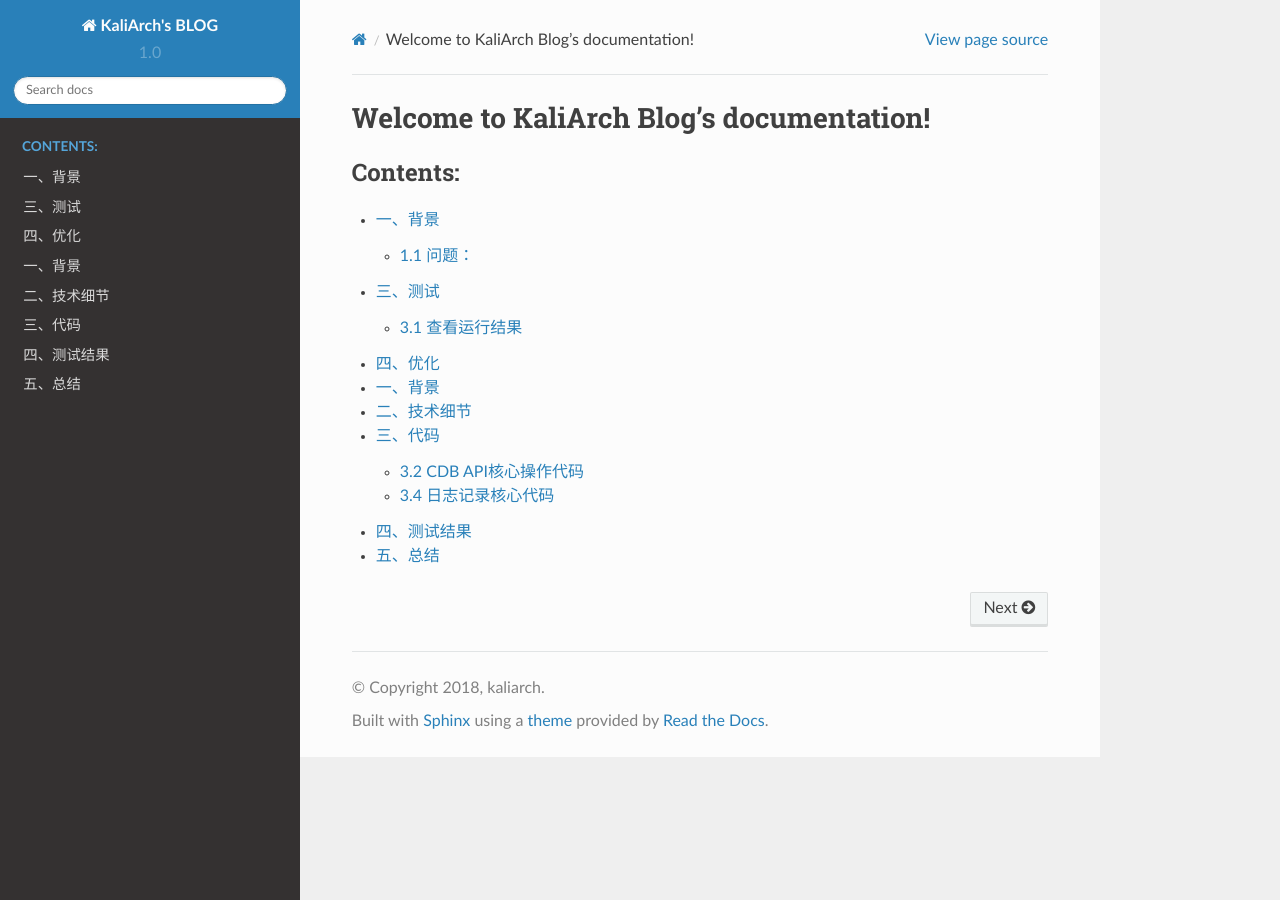
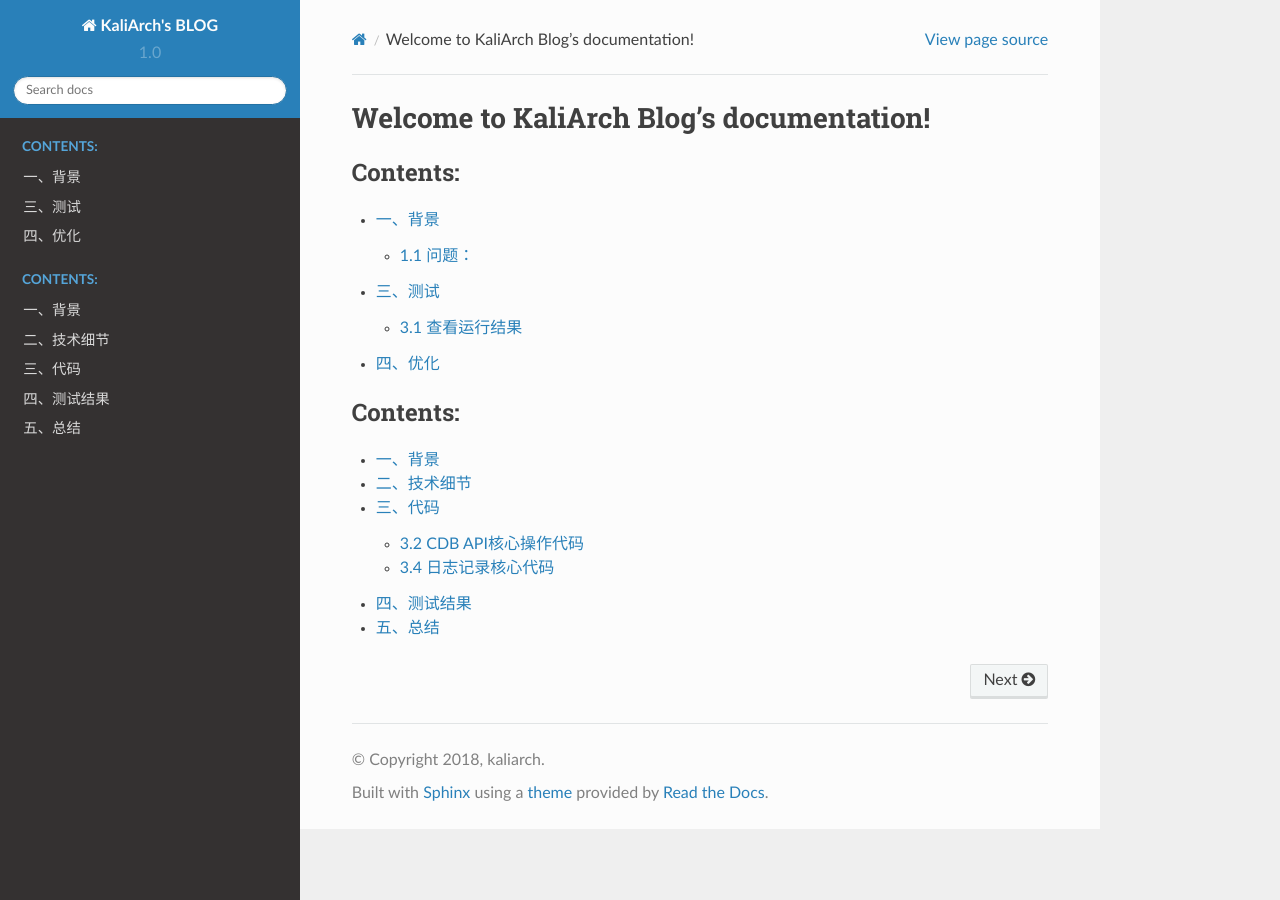
Before and after one commit to youle777/kaliarchblog, a Sphinx documentation site: the page built from source/index.rst, in a window 1280 px wide. Built offline with Sphinx 7.4.7 and the Read the Docs theme 2.0.0, drawn with Linux system fonts in a browser that asks for light colours.

Commit message:
add file

```diff
--- a/source/index.rst
+++ b/source/index.rst
@@ -12,5 +12,9 @@ Welcome to KaliArch Blog's documentation!
 
    ecs_autobak_other_region
 
+.. toctree::
+   :maxdepth: 2
+   :caption: Contents:
+
 
    cdb_upload_cos
```
